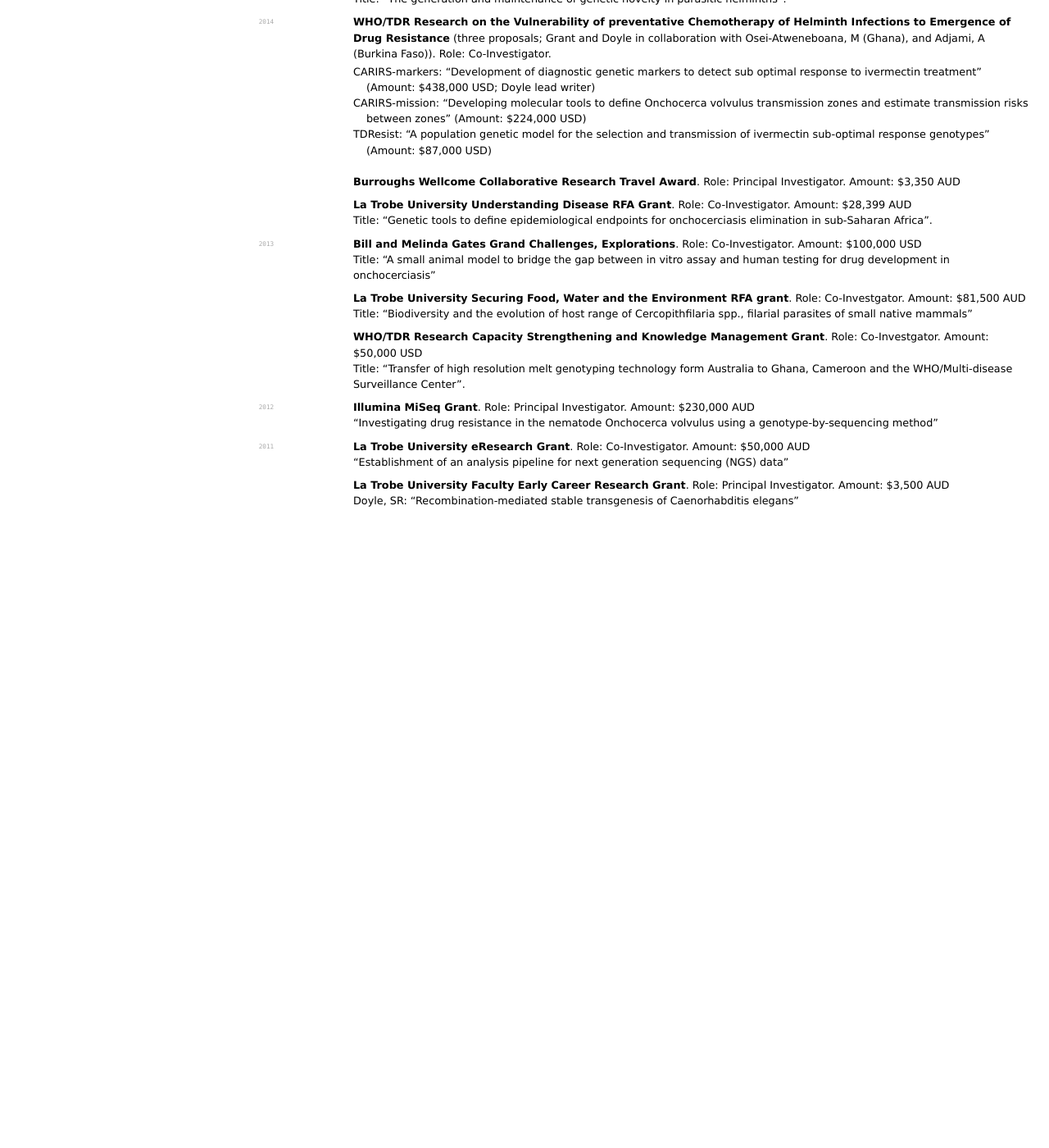
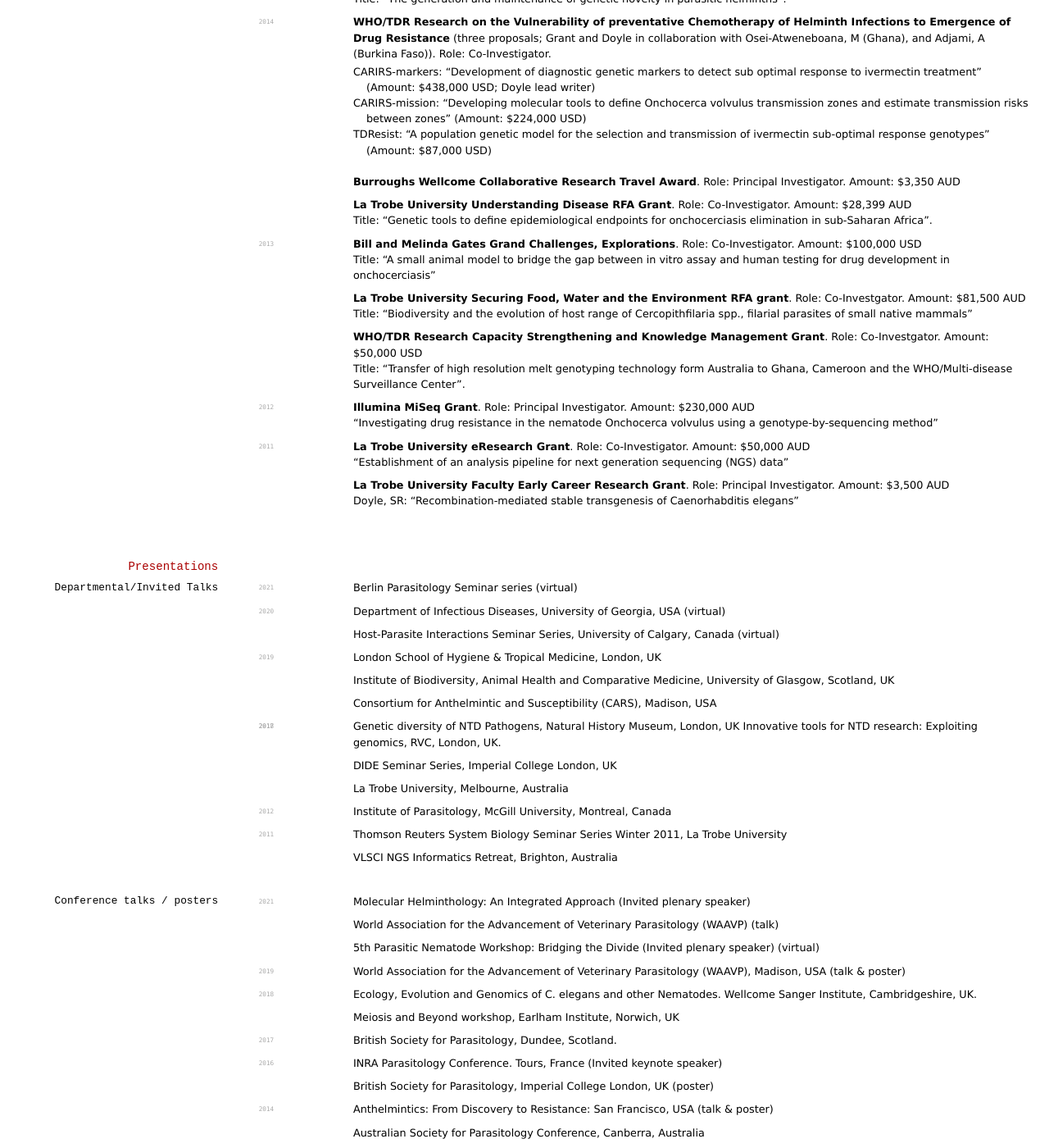
Before and after one commit to elipapa/markdown-cv, a Jekyll site: the page built from index.md, in a window 1280 px wide and 1400 px high, scrolled down 3399 px. Shown: the whole window at 82% size. Built offline with Jekyll 4.4.1, drawn with Linux system fonts in a browser that asks for light colours; before the commit the page ends 4028 px from its top, so only the background shows below that.

Commit message:
Update index.md

```diff
--- a/index.md
+++ b/index.md
@@ -196,6 +196,69 @@
 Doyle, SR: “Recombination-mediated stable transgenesis of Caenorhabditis elegans”
 
 
+## Presentations
+### Departmental/Invited Talks
+`2021`
+Berlin Parasitology Seminar series (virtual)
+
+`2020`
+Department of Infectious Diseases, University of Georgia, USA (virtual)
+
+Host-Parasite Interactions Seminar Series, University of Calgary, Canada (virtual)
+
+`2019`
+London School of Hygiene & Tropical Medicine, London, UK
+
+Institute of Biodiversity, Animal Health and Comparative Medicine, University of Glasgow, Scotland, UK
+
+Consortium for Anthelmintic and Susceptibility (CARS), Madison, USA
+
+`2018`
+Genetic diversity of NTD Pathogens, Natural History Museum, London, UK
+`2017`
+Innovative tools for NTD research: Exploiting genomics, RVC, London, UK.
+
+DIDE Seminar Series, Imperial College London, UK
+
+La Trobe University, Melbourne, Australia
+
+`2012`
+Institute of Parasitology, McGill University, Montreal, Canada
+
+`2011`
+Thomson Reuters System Biology Seminar Series Winter 2011, La Trobe University
+
+VLSCI NGS Informatics Retreat, Brighton, Australia
+
+### Conference talks / posters
+`2021`
+Molecular Helminthology: An Integrated Approach (Invited plenary speaker)
+
+World Association for the Advancement of Veterinary Parasitology (WAAVP) (talk)
+
+5th Parasitic Nematode Workshop: Bridging the Divide (Invited plenary speaker) (virtual)
+
+`2019`
+World Association for the Advancement of Veterinary Parasitology (WAAVP), Madison, USA (talk & poster)
+
+`2018`
+Ecology, Evolution and Genomics of C. elegans and other Nematodes. Wellcome Sanger Institute, Cambridgeshire, UK.
+
+Meiosis and Beyond workshop, Earlham Institute, Norwich, UK
+
+`2017`
+British Society for Parasitology, Dundee, Scotland.
+
+`2016`
+INRA Parasitology Conference. Tours, France (Invited keynote speaker)
+
+British Society for Parasitology, Imperial College London, UK (poster)
+
+`2014`
+Anthelmintics: From Discovery to Resistance: San Francisco, USA (talk & poster)
+
+Australian Society for Parasitology Conference, Canberra, Australia
+
 
 
 
```
